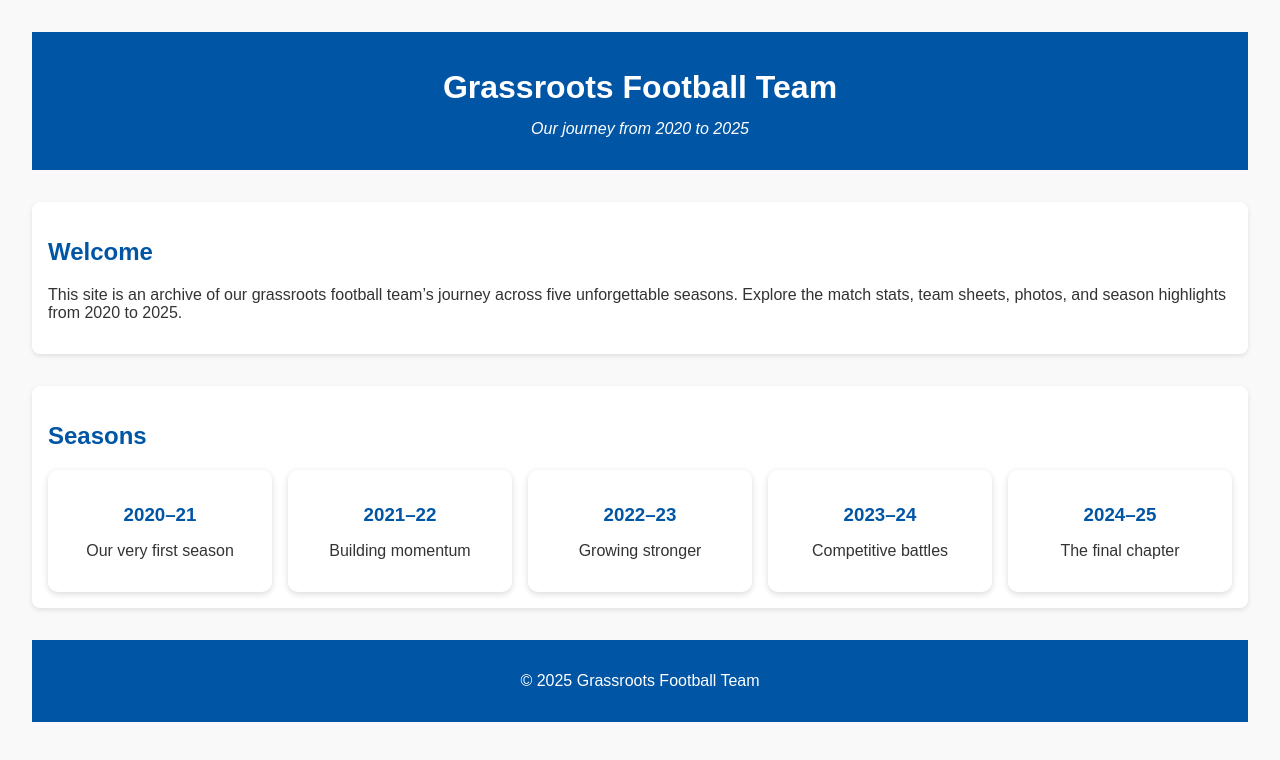
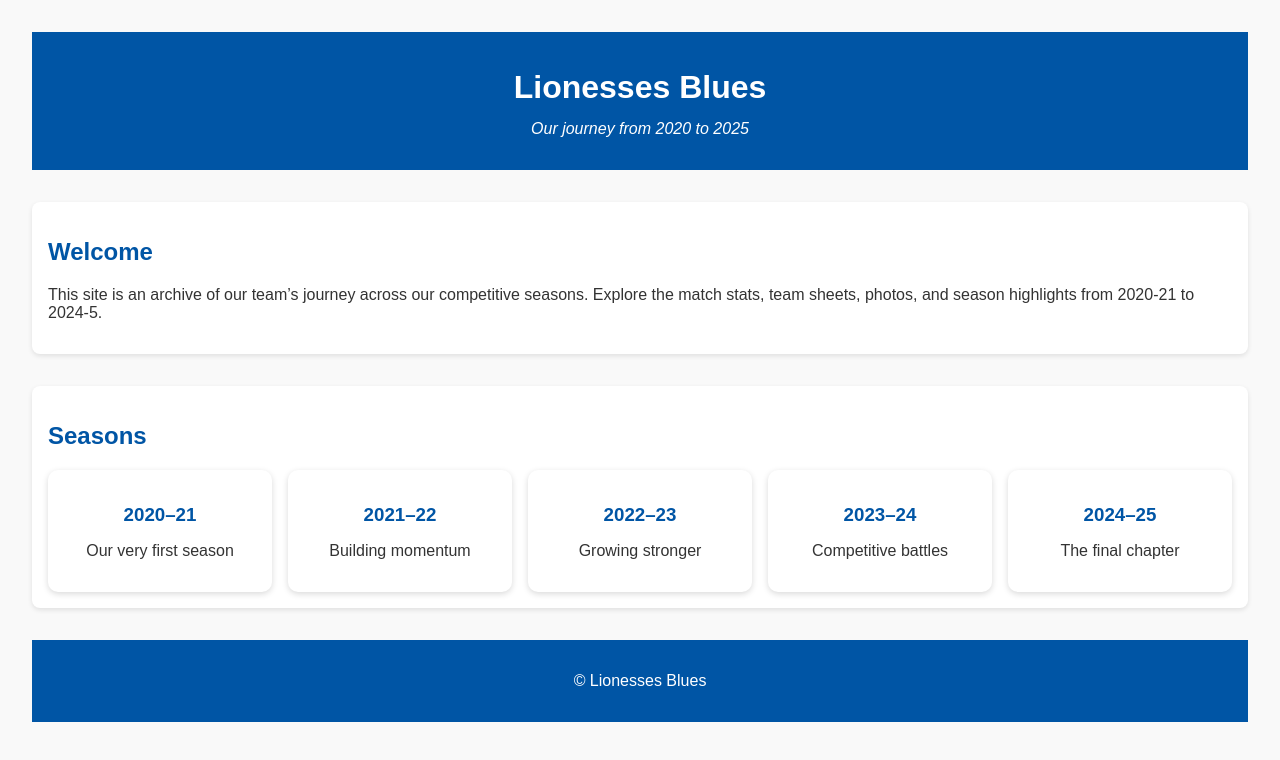
Before and after one commit to jmfootball/LionessesBlues, a plain HTML site: page football-team-website/index.html in a window 1280 px wide. Drawn offline with Linux system fonts and the light colour scheme.

Commit message:
Update index.html

```diff
--- a/football-team-website/index.html
+++ b/football-team-website/index.html
@@ -2,12 +2,12 @@
 <html lang="en">
 <head>
   <meta charset="UTF-8">
-  <title>Grassroots Football Team</title>
+  <title>Lionesses Blues</title>
   <link rel="stylesheet" href="css/style.css">
 </head>
 <body>
   <header>
-    <h1>Grassroots Football Team</h1>
+    <h1>Lionesses Blues</h1>
     <p class="tagline">Our journey from 2020 to 2025</p>
   </header>
 
@@ -15,8 +15,8 @@
     <section id="intro">
       <h2>Welcome</h2>
       <p>
-        This site is an archive of our grassroots football team’s journey across five unforgettable seasons.
-        Explore the match stats, team sheets, photos, and season highlights from 2020 to 2025.
+        This site is an archive of our  team’s journey across our competitive seasons.
+        Explore the match stats, team sheets, photos, and season highlights from 2020-21 to 2024-5.
       </p>
     </section>
 
@@ -48,7 +48,7 @@
   </main>
 
   <footer>
-    <p>&copy; 2025 Grassroots Football Team</p>
+    <p>&copy; Lionesses Blues</p>
   </footer>
 </body>
 </html>
```
